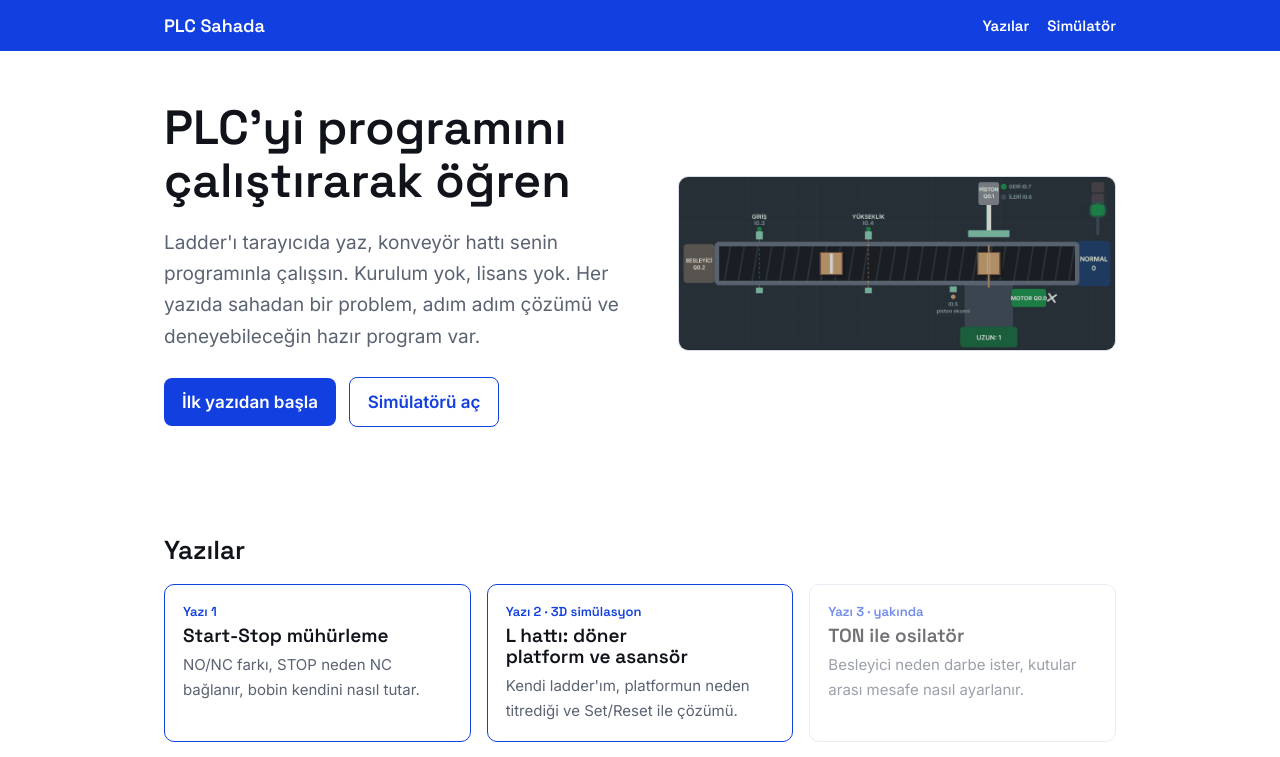
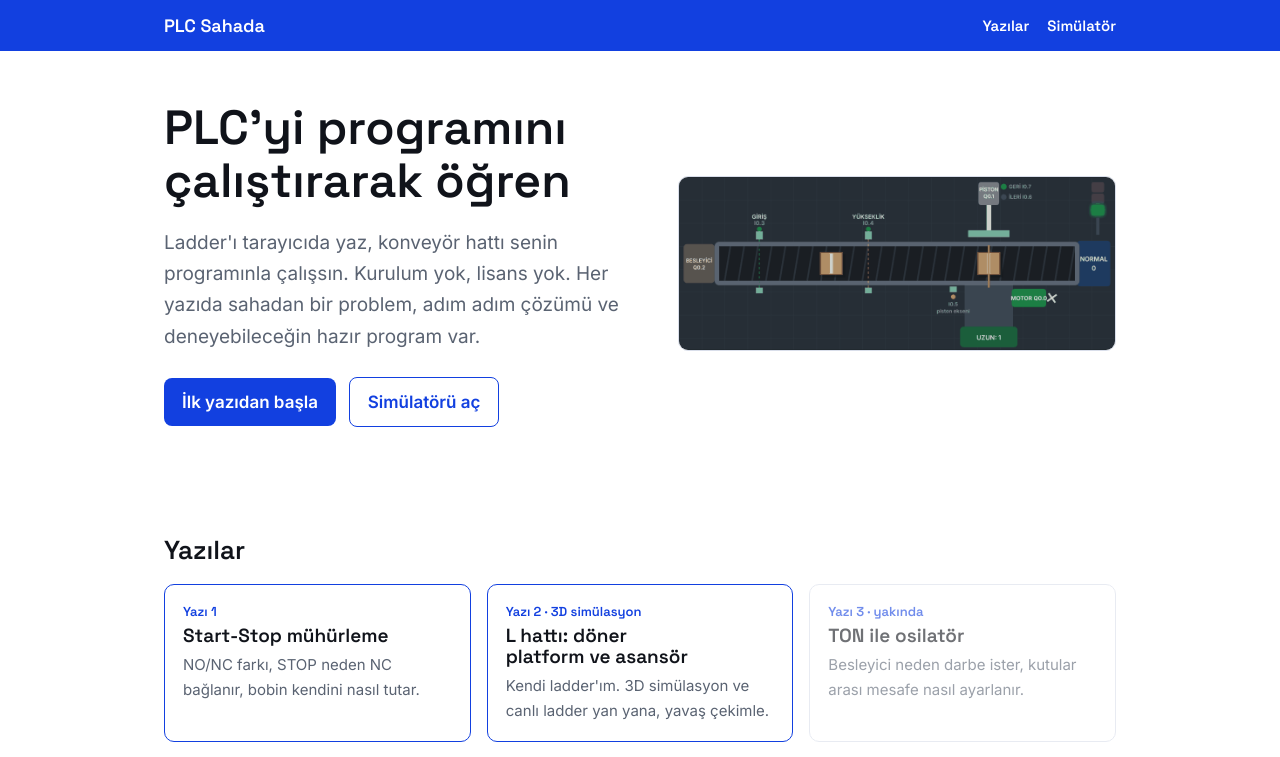
Before and after one commit to hasanmirzakilinc/plc-egitim, a plain HTML site: page index.html in a window 1280 px wide. Shown: the top 757 px of the page. Drawn offline with Linux system fonts and the light colour scheme.

Commit message:
Ana sayfa: Yazı 2 kart metni

```diff
--- a/index.html
+++ b/index.html
@@ -38,7 +38,7 @@
     <a class="card" style="text-decoration:none;color:inherit;border-color:var(--cobt)" href="yazilar/01-start-stop-muhurleme.html" style="text-decoration:none;color:inherit">
       <span class="no">Yazı 1</span><h3>Start-Stop mühürleme</h3><p>NO/NC farkı, STOP neden NC bağlanır, bobin kendini nasıl tutar.</p></a>
     <a class="card" href="yazilar/02-l-hat-doner-platform-asansor.html" style="text-decoration:none;color:inherit;border-color:var(--cobt)">
-      <span class="no">Yazı 2 · 3D simülasyon</span><h3>L hattı: döner platform ve asansör</h3><p>Kendi ladder'ım, platformun neden titrediği ve Set/Reset ile çözümü.</p></a>
+      <span class="no">Yazı 2 · 3D simülasyon</span><h3>L hattı: döner platform ve asansör</h3><p>Kendi ladder'ım. 3D simülasyon ve canlı ladder yan yana, yavaş çekimle.</p></a>
     <div class="card soon"><span class="no">Yazı 3 · yakında</span><h3>TON ile osilatör</h3><p>Besleyici neden darbe ister, kutular arası mesafe nasıl ayarlanır.</p></div>
     <div class="card soon"><span class="no">Yazı 4 · yakında</span><h3>Piston kontrolü</h3><p>Limit sensörleri, P/N kenar, bandı durdur-it-başlat.</p></div>
     <div class="card soon"><span class="no">Yazı 5 · yakında</span><h3>CTU sayıcı</h3><p>Her 5 kutuda bir dur, RESET ile devam et.</p></div>
```
